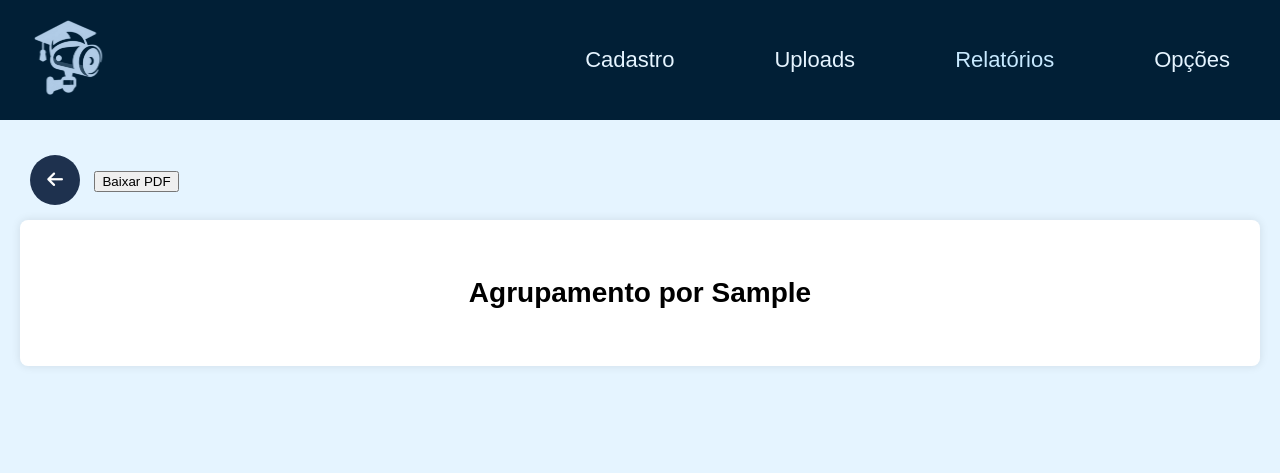
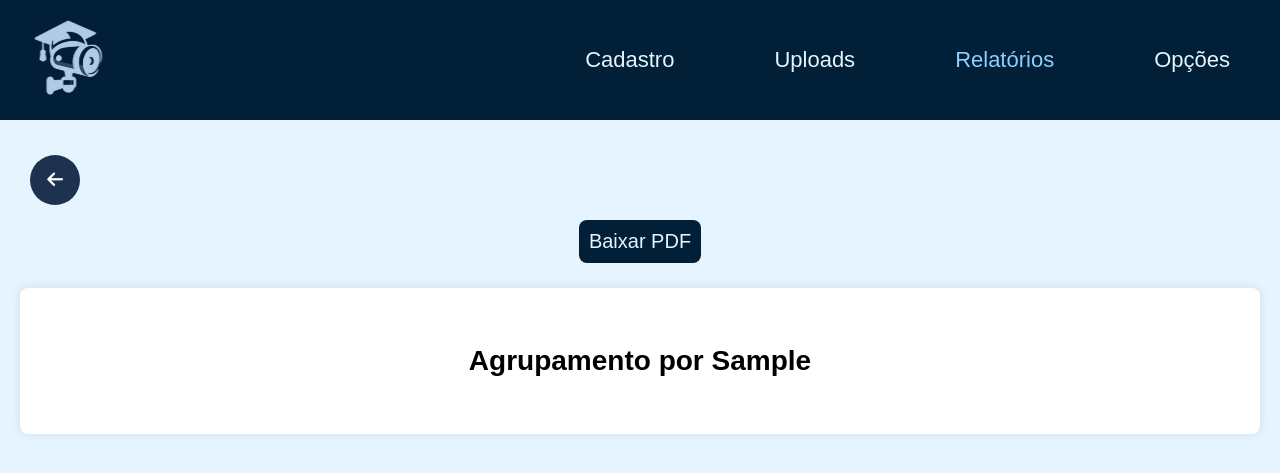
Before and after one commit to PedroLuizZampar/Site_VisEdu, a Flask app: template templates/relatorios/relatorio_templates/relatorio_agrupado.html in a window 1280 px wide. Shown: the top 473 px of the page. Run offline with Flask 3, Linux system fonts and the light colour scheme; the template is opened without the code that fills it: most values are stand-ins (such as "Sample title", 1, 10 or a date in 2020); parts of the project's set-up code (start-up, migrations or seed data) failed here and were passed over; some libraries are stand-ins or nearby versions.

Commit message:
Pequenas correções no CSS

```diff
--- a/static/css/styles.css
+++ b/static/css/styles.css
@@ -352,7 +352,7 @@ header {
 }
 
 .selected-item-menu .NavBarSection{
-    color:#C7E9FF;
+    color:#8dcfff;
 }
 
 .NavBarItem {
@@ -368,7 +368,7 @@ header {
 }
 
 .NavBarSection:hover {
-    color: #e5f4f5;
+    color: #8dcfff;
 }
 
 .menu-toggle {
@@ -520,6 +520,15 @@ dialog form .bloco-informacoes input {
     background-color: #1E314E;
 }
 
+.tabela-relatorio tbody tr:nth-child(even) {
+    background-color: #e6e6e6;
+}
+
+.tabela-relatorio tbody tr:nth-child(odd) {
+    background-color: #ffffff;
+}
+
+
 .tr-cabecalho-relatorio th, .tr-corpo-relatorio td {
     font-weight: 300;
     padding: 10px;
@@ -550,3 +559,19 @@ dialog form .bloco-informacoes input {
     padding: 6px;
     box-sizing: border-box;
 }
+
+.div-baixar-pdf {
+    text-align: center;
+    padding: 10px;
+    margin: -10px 0 15px 0;
+}
+
+.baixar-pdf {
+    padding: 10px;
+    font-size: 20px;
+    color: #E5F4FF;
+    background-color: #011f36;
+    border: none;
+    border-radius: 8px;
+    cursor: pointer;
+}
--- a/templates/relatorios/relatorio_templates/relatorio_agrupado.html
+++ b/templates/relatorios/relatorio_templates/relatorio_agrupado.html
@@ -7,7 +7,7 @@
     <link rel="stylesheet" href="../static/css/styles.css">
     <link rel="stylesheet" href="https://cdnjs.cloudflare.com/ajax/libs/font-awesome/6.0.0-beta3/css/all.min.css">
     <link rel="icon" type="image/x-icon" href="../static/images/logoNavBarSemFundo.png">
-    <script src="https://cdnjs.cloudflare.com/ajax/libs/html2pdf.js/0.9.2/html2pdf.bundle.min.js"></script>
+    <script src="https://cdnjs.cloudflare.com/ajax/libs/html2pdf.js/0.10.1/html2pdf.bundle.min.js"></script>
     <style>
         h2 {
             width: 100%;
@@ -25,7 +25,7 @@
         .h2-agrupamento-generalizado {
             width: 100%;
             text-align: center;
-            margin: 25px auto;
+            margin: 0 auto;
             padding: 5px 0;
         }
 
@@ -75,7 +75,9 @@
             <i class="fa-solid fa-arrow-left" style="color: #ffffff;"></i>
         </button>
 
-        <button id="baixar">Baixar PDF</button>
+        <div class="div-baixar-pdf">
+            <button id="baixar" class="baixar-pdf">Baixar PDF</button>
+        </div>
         <section class="content">
             <div style="width: 95%;">
                 {% if agrupado_por == 'aula' %}
@@ -199,7 +201,6 @@
 
     <script>
         document.getElementById("baixar").addEventListener("click", () => {
-            console.log("Clicou");
             const elemento = document.querySelector(".content");
             const opcoes = {
                 margin:       1,
```
